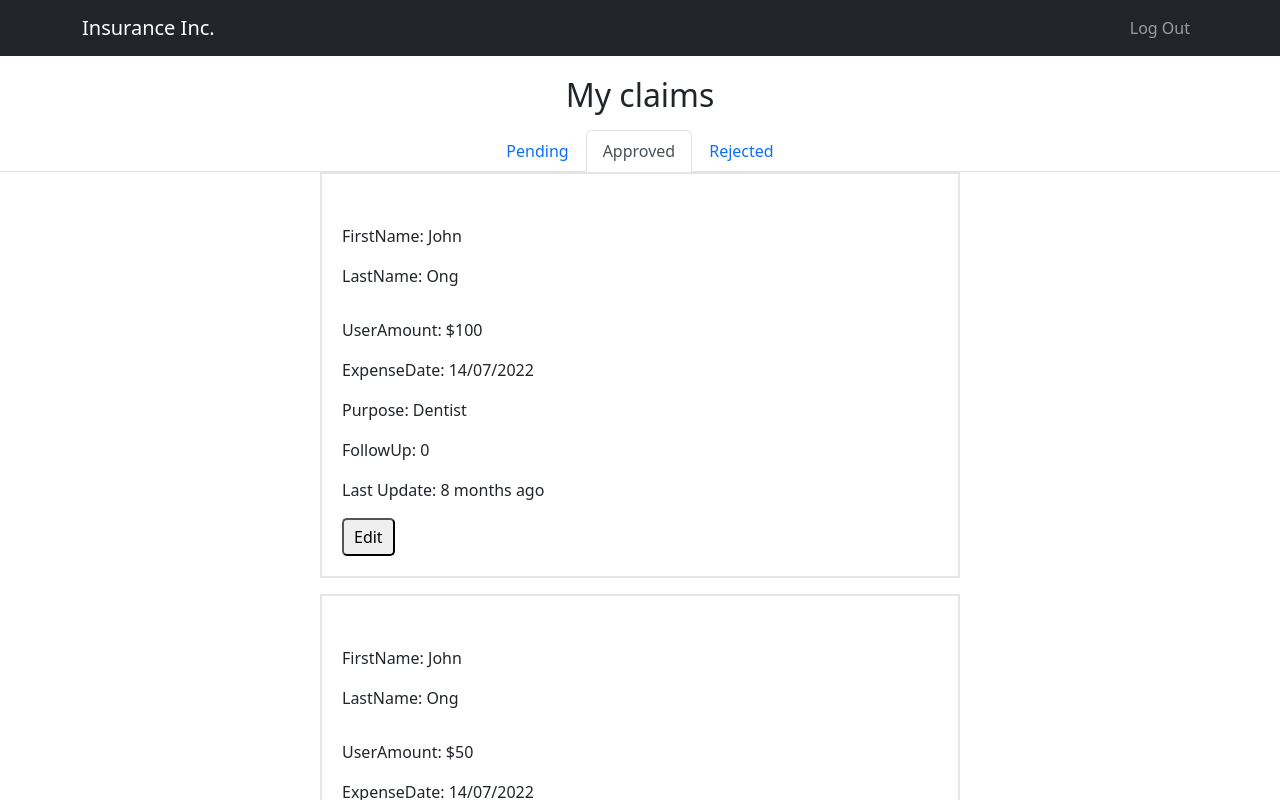
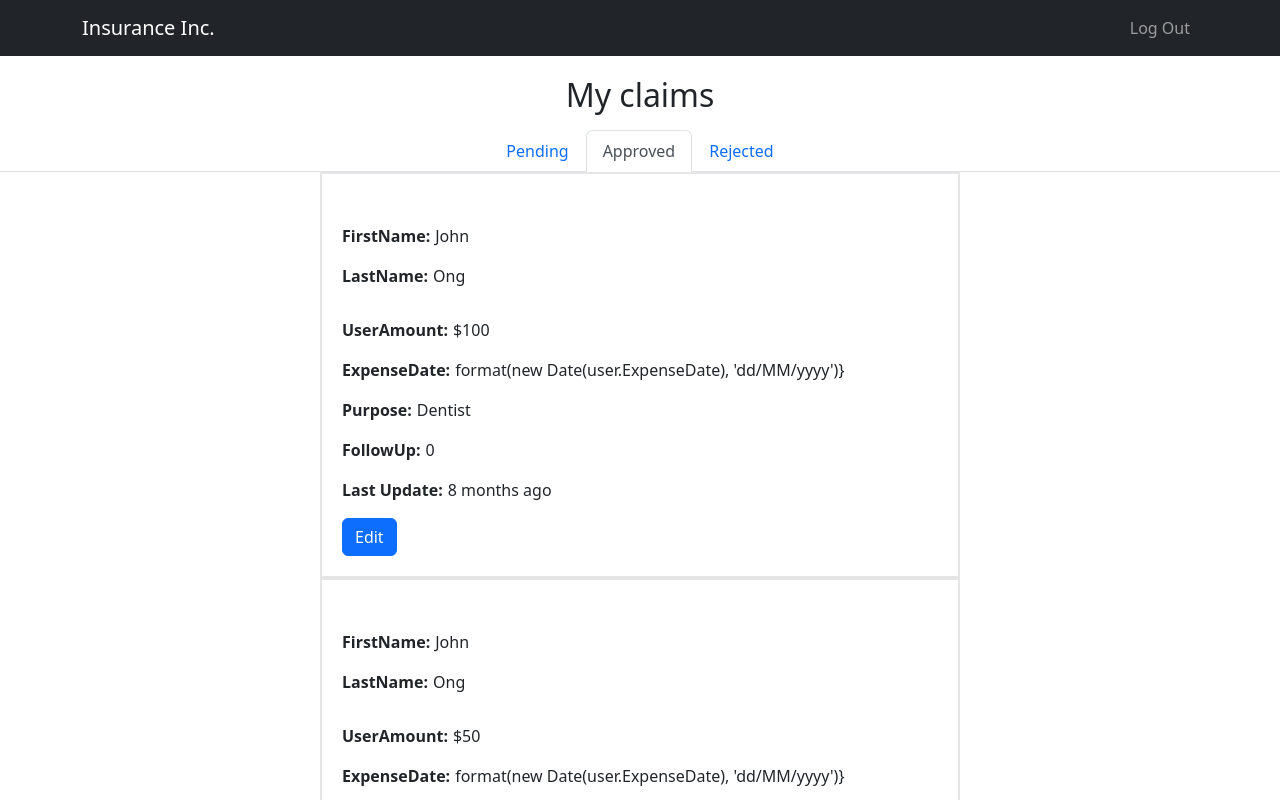
Before and after one commit to gyivan/dbs-techtrek, a React (Create React App) app in the folder frontend/: page /claim in a window 1280 px wide. Both pictures are taken after a click on the tab "Approved". Shown: the top 800 px of the page. Built offline with nearby package versions, Linux system fonts and the light colour scheme.

Commit message:
update claim page

```diff
--- a/frontend/src/components/Userclaim.js
+++ b/frontend/src/components/Userclaim.js
@@ -1,22 +1,24 @@
 import React from 'react'
 import { format } from 'date-fns'
 import formatDistanceToNow from 'date-fns/formatDistanceToNow'
+import EditClaim from '../pages/EditClaim'
+import { Link } from 'react-router-dom'
 
 function Userclaim({user}) {
   return (
     <div className="claims" style={{ margin:"10px 0", padding:"20px", border:"2px solid #e5e5e5", width:"50%", margin:"0 auto"}}>
         <div style={{margin:"30px 0"}} className="user-profile">
-            <p>FirstName: {user.FirstName}</p>
-            <p>LastName: {user.LastName}</p>
+            <p><span style={{fontWeight:600, paddingRight:"5px"}}>FirstName:</span>{user.FirstName}</p>
+            <p><span style={{fontWeight:600, paddingRight:"5px"}}>LastName:</span>{user.LastName}</p>
         </div>
         <div className="user-purpose">
-            <p>UserAmount: ${user.Amount}</p>
-            <p>ExpenseDate: {format(new Date(user.ExpenseDate), 'dd/MM/yyyy')}</p>
-            <p>Purpose: {user.Purpose}</p>
-            <p>FollowUp: {user.FollowUp}</p>
-            <p>Last Update: {formatDistanceToNow(new Date(user.LastEditedClaimDate), {addSuffix: true})}</p>
+            <p><span style={{fontWeight:600, paddingRight:"5px"}}>UserAmount:</span>${user.Amount}</p>
+            <p><span style={{fontWeight:600, paddingRight:"5px"}}>ExpenseDate:</span>format(new Date(user.ExpenseDate), 'dd/MM/yyyy')}</p>
+            <p><span style={{fontWeight:600, paddingRight:"5px"}}>Purpose:</span>{user.Purpose}</p>
+            <p><span style={{fontWeight:600, paddingRight:"5px"}}>FollowUp:</span>{user.FollowUp}</p>
+            <p><span style={{fontWeight:600, paddingRight:"5px"}}>Last Update:</span>{formatDistanceToNow(new Date(user.LastEditedClaimDate), {addSuffix: true})}</p>
         </div>
-        <button style={{borderRadius:'5px', padding:"5px 10px"}}>Edit</button>
+        <Link to="/edit-claim/:id" className="btn btn-primary">Edit</Link>
 
     </div>
 
--- a/frontend/src/pages/Claims.js
+++ b/frontend/src/pages/Claims.js
@@ -51,20 +51,25 @@ function Claims() {
     <h2 className="mb-3" style={{textAlign:"center"}}>My claims</h2>
     <Tabs style={{display:"flex", justifyContent:"center"}} activeKey={tabKey} onSelect={(e) => initTabKey(e)}>
       <Tab eventKey="one" title="Pending">
-        <p>{user.Status === "Pending" && <Userclaim user={user} /> }</p>
+        {user.map((user, index)=>(
+                <div key={user.ClaimID}>
+                    {user.Status === "Pending" && <Userclaim user={user} /> }
+                </div>
+            ))}
       </Tab>
       <Tab eventKey="two" title="Approved">
-        {user.map(user=>(
-            <>
-            <p>{ user.Status === "Approved" && <Userclaim user={user} /> }</p>
-            </>
+        {user.map((user)=>(
+            <div key={user.ClaimID}>
+                { user.Status === "Approved" && <Userclaim user={user} /> }
+            </div>
+
         ))}
       </Tab>
       <Tab eventKey="four" title="Rejected">
-        {user.map(user=>(
-            <>
-            <p>{ user.Status === "Rejected" && <Userclaim user={user} /> }</p>
-            </>
+        {user.map((user)=>(
+            <div key={user.ClaimID}>
+                { user.Status === "Rejected" && <Userclaim user={user} /> }
+            </div>
         ))}
       </Tab>
     </Tabs>
```
